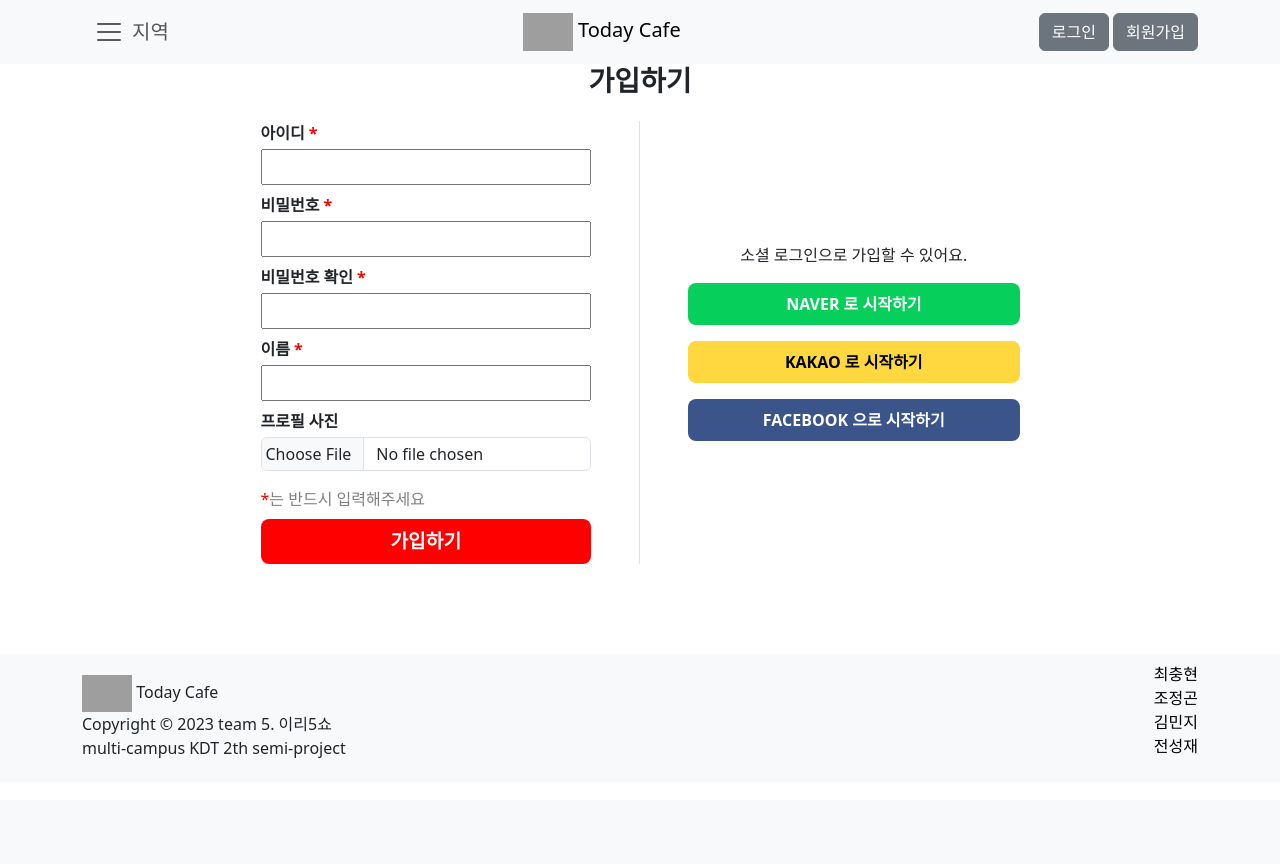
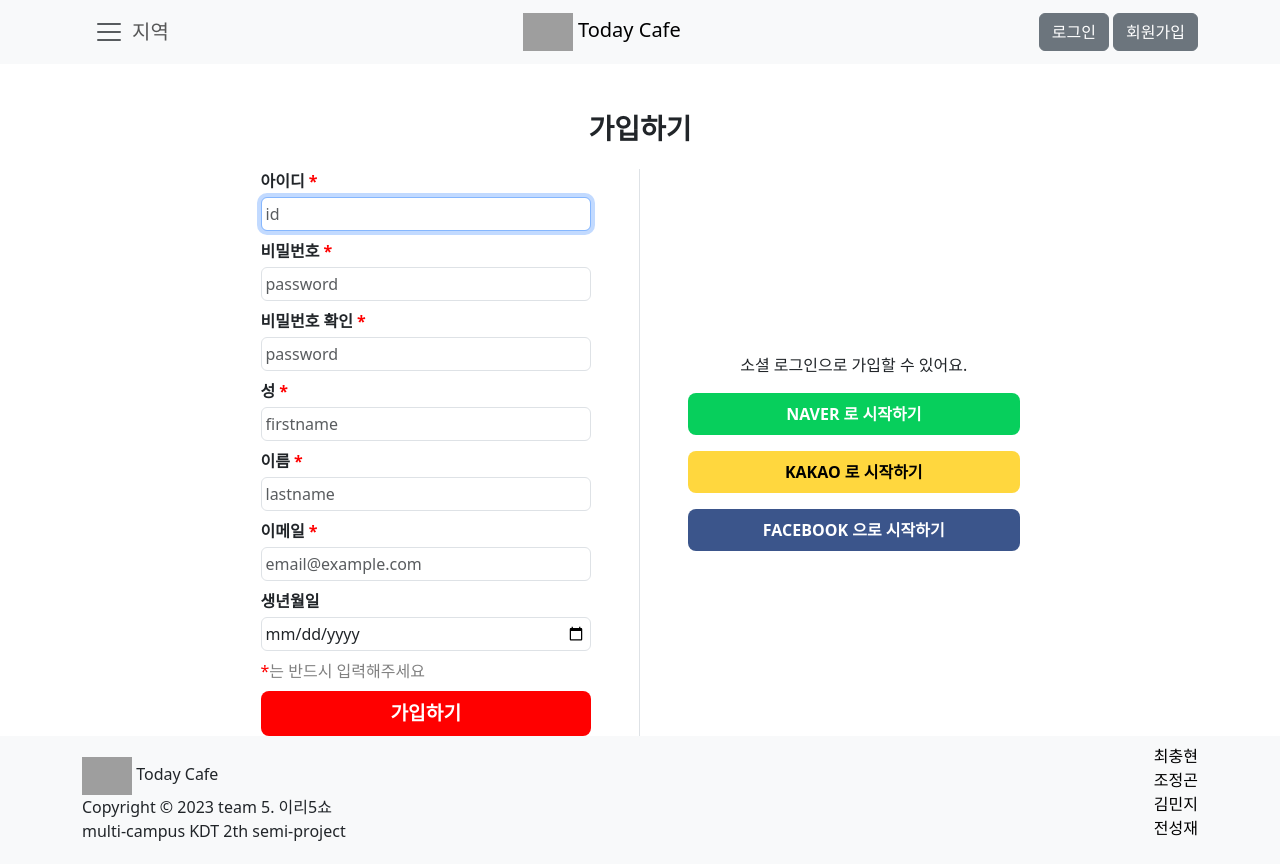
Before and after one commit to JeonggonCho/Today-Cafe, a Django app: page /accounts/signup/ in a window 1280 px wide. Before the commit the page ends 758 px from the top, so only its background shows below. Run offline with Django 3.2, Linux system fonts and the light colour scheme; grey boxes are pictures that could not be loaded.

Commit message:
Reload real signup.html by minjee

```diff
--- a/accounts/templates/accounts/signup.html
+++ b/accounts/templates/accounts/signup.html
@@ -10,7 +10,7 @@
 
 {% block content %}
 <main class="main--signup d-flex">
-  <div class="signup-container container p-0 d-flex flex-column align-items-center">
+  <div class="signup-container container mt-5 p-0 d-flex flex-column align-items-center">
       <!-- signup title -->
       <h3 class="my-0 pb-4 fw-bold">가입하기</h3>
       <!-- signup content -->
@@ -18,35 +18,40 @@
           <!-- signup-form -->
           <section class="signup-form px-5 border-end col-6 d-flex flex-column justify-content-center">
               <form action="{% url 'accounts:signup' %}" method="POST">
-                  {% comment %}
                   {% csrf_token %}
-                  {{ form.as_p }}
-                  {% endcomment %}
                   <div class="signup-form__item mb-2">
-                      <label class="mb-1 fw-bold" for="">아이디<span class="required-icon ms-1">*</span></label>
-                      <input class="w-100 p-1" type="text" required>
+                      <label class="mb-1 fw-bold" for="username">아이디<span class="required-icon ms-1">*</span></label>
+                      {{ form.username }}
                   </div>
                   <div class="signup-form__item mb-2">
-                      <label class="mb-1 fw-bold" for="">비밀번호<span class="required-icon ms-1">*</span></label>
-                      <input class="w-100 p-1" type="password" required>
+                      <label class="mb-1 fw-bold" for="password1">비밀번호<span class="required-icon ms-1">*</span></label>
+                      {{ form.password1 }}
                   </div>
                   <div class="signup-form__item mb-2">
-                      <label class="mb-1 fw-bold " for="">비밀번호 확인<span class="required-icon ms-1">*</span></label>
-                      <input class="w-100 p-1" type="password" required>
+                      <label class="mb-1 fw-bold " for="password2">비밀번호 확인<span class="required-icon ms-1">*</span></label>
+                      {{ form.password2 }}
                   </div>
                   <div class="signup-form__item mb-2">
-                      <label class="mb-1 fw-bold" for="">이름<span class="required-icon ms-1">*</span></label>
-                      <input class="w-100 p-1" type="text" required>
+                      <label class="mb-1 fw-bold" for="first_name">성<span class="required-icon ms-1">*</span></label>
+                      {{ form.first_name }}
                   </div>
-                  <div class="signup-form__item mb-3">
-                      <label class="mb-1 fw-bold" for="formFile" class="form-label">프로필 사진</label>
-                      <input class="w-100 p-1 form-control" type="file" id="formFile" accept="image/png, image/jpeg, image.jpg">
-                      </div>
+                  <div class="signup-form__item mb-2">
+                      <label class="mb-1 fw-bold" for="last_name">이름<span class="required-icon ms-1">*</span></label>
+                      {{ form.last_name }}
+                  </div>
+                  <div class="signup-form__item mb-2">
+                      <label class="mb-1 fw-bold" for="email">이메일<span class="required-icon ms-1">*</span></label>
+                      {{ form.email }}
+                  </div>
+                  <div class="signup-form__item mb-2">
+                      <label class="mb-1 fw-bold" for="birthday">생년월일</label>
+                      {{ form.birthday }}
+                  </div>
                   <div class="signup-form__submit">
                       <span class="d-block mb-2"><span class="required-icon">*</span>는 반드시 입력해주세요</span>
                       <input class="w-100 p-2 fw-bold" type="submit" value="가입하기">
                   </div>
-              </form>
+                </form>
           </section>
           <!-- signup-sns -->
           <section class="signup-sns px-5 col-6 d-flex flex-column justify-content-center align-items-center h-100">
```
